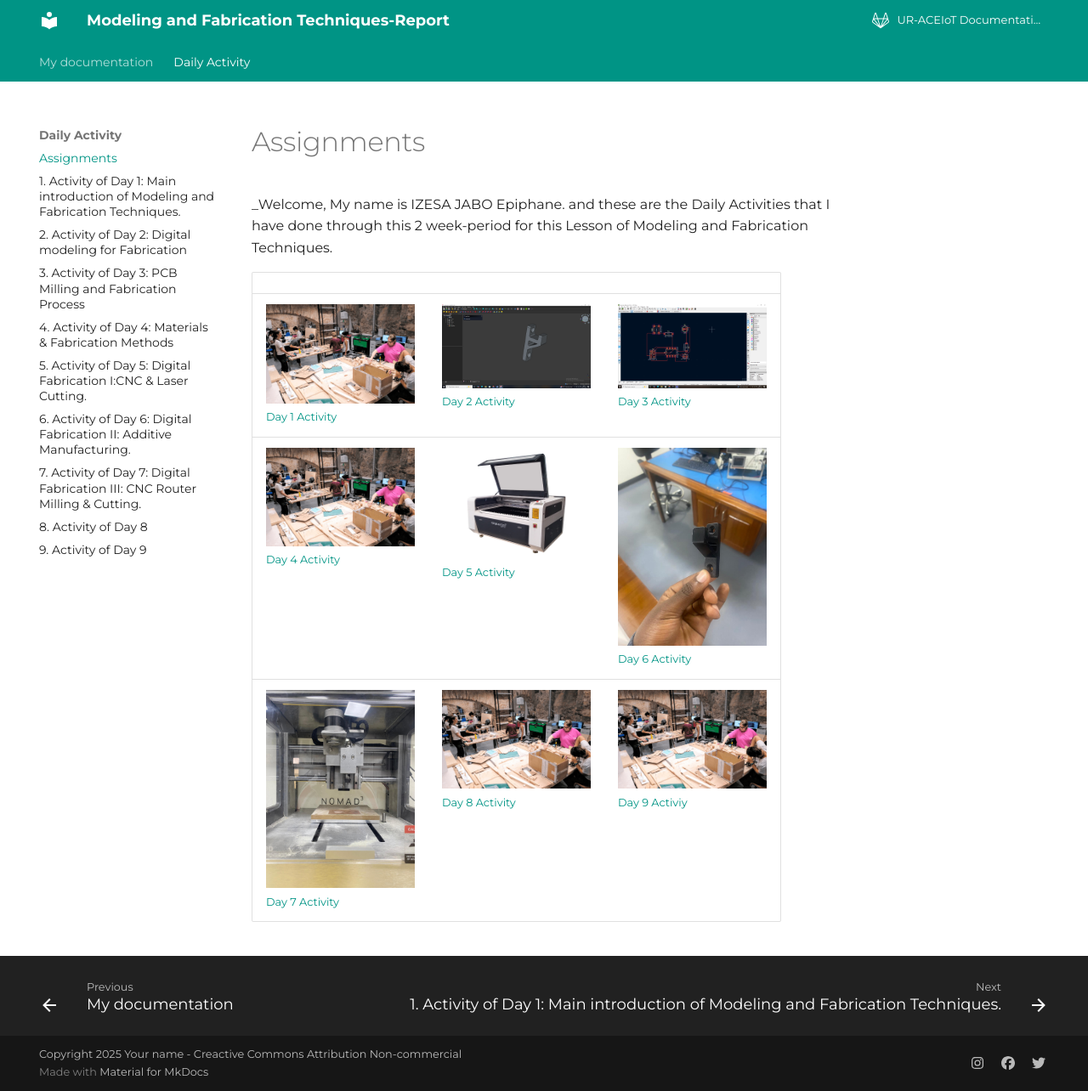
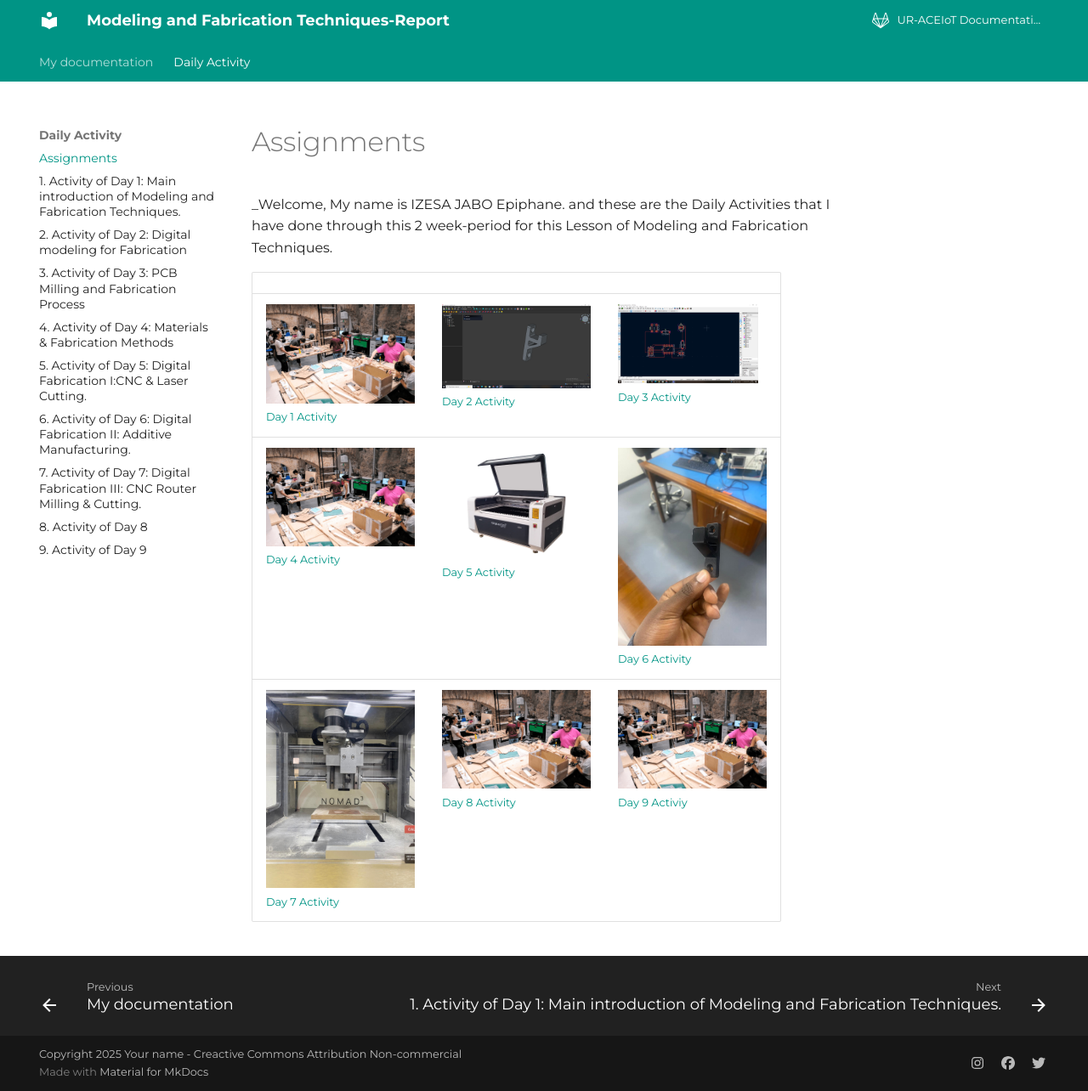
Before and after one commit to izesa/Modeling-and-Fabrication-Techniques, an MkDocs documentation site: the page built from docs/Daily-Activity/index.md, in a window 1280 px wide and 1284 px high. Shown: the whole window at 85% size. Built offline with MkDocs 1.6.1 and Material for MkDocs 9.7.7, drawn with Linux system fonts in a browser that asks for light colours.

Commit message:
modified:   docs/Daily-Activity/index.md

```diff
--- a/docs/Daily-Activity/index.md
+++ b/docs/Daily-Activity/index.md
@@ -9,6 +9,6 @@ _Welcome, My name is IZESA JABO Epiphane. and these are the Daily Activities tha
 
 ||||
 |---|---|---|
-|[![](../images/home/digital-fab.png){ width=175 } <br>Day 1 Activity](./day_1.md)|[![Image](../images/FreeCAD1.png){ width=175 } <br>Day 2 Activity](./day_2.md)|[![Image](../images/KiCad_PCB_Design.png){ width=175 } <br>Day 3 Activity](./day_3.md)|
+|[![](../images/home/digital-fab.png){ width=175 } <br>Day 1 Activity](./day_1.md)|[![Image](../images/FreeCAD1.png){ width=175 } <br>Day 2 Activity](./day_2.md)|[![Image](../images/KiCad_PCB_Design.png){ width=165 } <br>Day 3 Activity](./day_3.md)|
 |[![](../images/home/digital-fab.png){ width=175 } <br>Day 4 Activity](./day_4.md)|[![Image](../images/Laser_Cut.jpg){ width=175 } <br>Day 5 Activity](./day_5.md)|[![Image](../images/Prototype01.jpeg){ width=175 } <br>Day 6 Activity](./day_6.md)|
 |[![Image](../images/Nomad.jpeg){ width=175 } <br>Day 7 Activity](./day_7.md)|[![](../images/home/digital-fab.png){ width=175 } <br>Day 8 Activity](./day_8.md)|[![](../images/home/digital-fab.png){ width=175 } <br>Day 9 Activiy](./day_9.md)|
```
